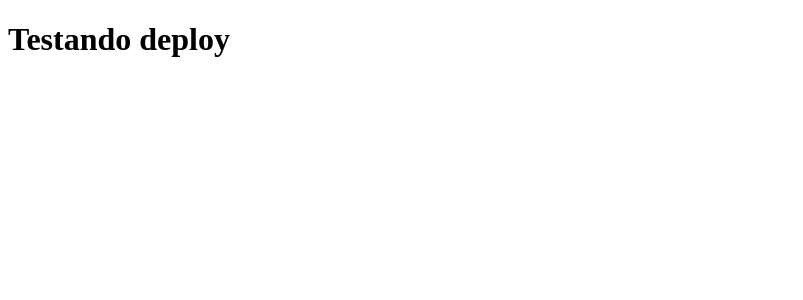
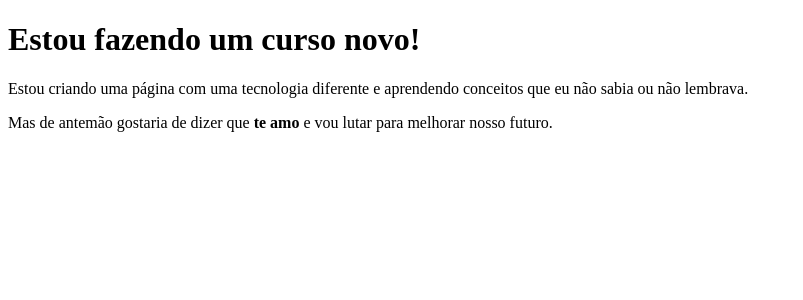
Before and after one commit to guiimariano/clone-tabnews, a Next.js app: page / in a window 1280 px wide. Shown: the top 300 px of the page, without its empty margins (0-803 px from the left). Built offline with nearby package versions, Linux system fonts and the light colour scheme.

Commit message:
Mensagem de motivação cumprindo o desafio proposto para enviar a amada!

```diff
--- a/pages/index.js
+++ b/pages/index.js
@@ -1,5 +1,11 @@
 function Home() {
-    return <h1>Testando deploy</h1>
+    return (
+        <div>
+            <h1>Estou fazendo um curso novo!</h1>
+            <p>Estou criando uma página com uma tecnologia diferente e aprendendo conceitos que eu não sabia ou não lembrava.</p>
+            <p>Mas de antemão gostaria de dizer que <b>te amo</b> e vou lutar para melhorar nosso futuro.</p>
+        </div>
+    );
 }
 
 export default Home;
```
